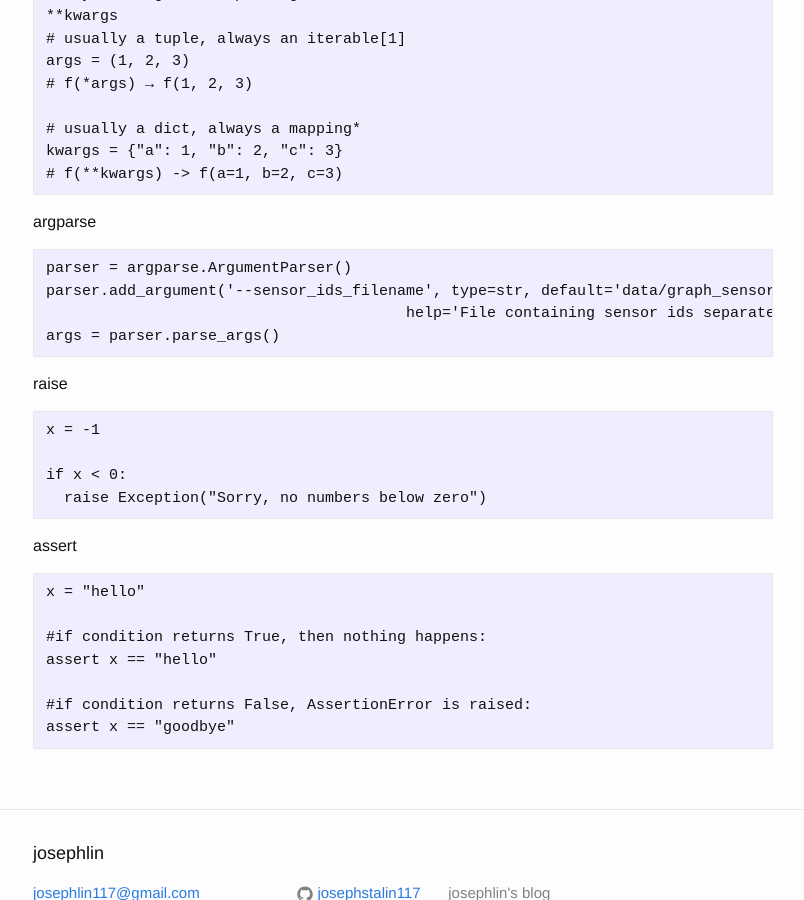
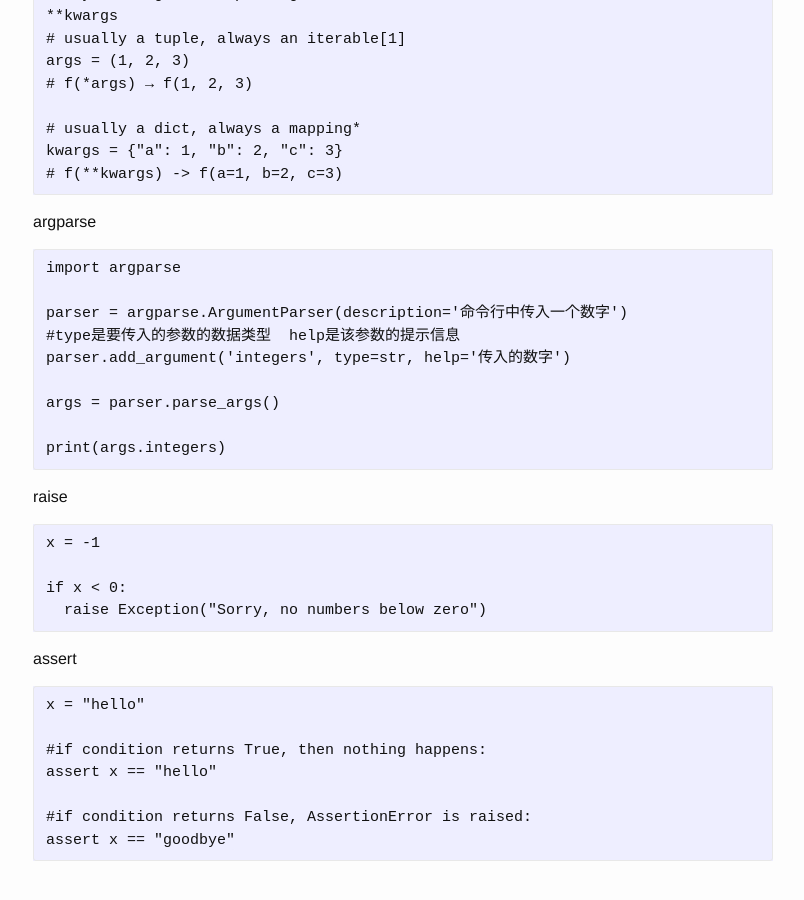
Before and after one commit to josephstalin117/josephstalin117.github.io, a Jekyll site: the page built from _posts/2017-08-10-python.markdown, in a window 1280 px wide and 900 px high, scrolled down 17387 px. Shown: the whole window, without its empty margins (237-1041 px from the left). Built offline with Jekyll 4.4.1, drawn with Linux system fonts in a browser that asks for light colours.

Commit message:
update argparse

````diff
--- a/_posts/2017-08-10-python.markdown
+++ b/_posts/2017-08-10-python.markdown
@@ -820,10 +820,15 @@ kwargs = {"a": 1, "b": 2, "c": 3}
 
 argparse
 ```
-parser = argparse.ArgumentParser()
-parser.add_argument('--sensor_ids_filename', type=str, default='data/graph_sensor_ids.txt',
-					help='File containing sensor ids separated by comma.')
+import argparse
+
+parser = argparse.ArgumentParser(description='命令行中传入一个数字')
+#type是要传入的参数的数据类型  help是该参数的提示信息
+parser.add_argument('integers', type=str, help='传入的数字')
+
 args = parser.parse_args()
+
+print(args.integers)
 ```
 
 raise
````
